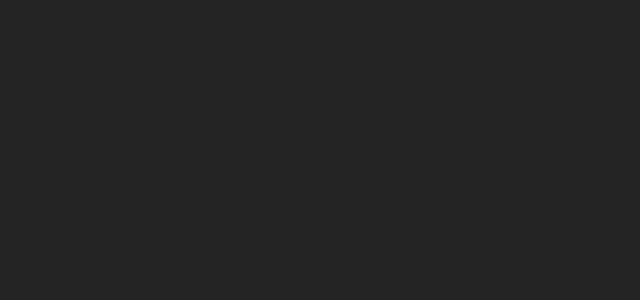
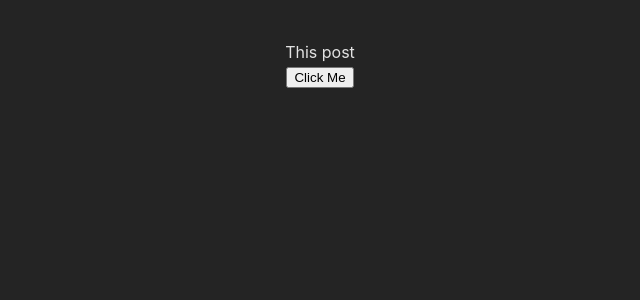
Before and after one commit to codebuster009/Feedback-UI, a React (Vite) app: page /post in a window 1280 px wide. Before the commit this address had no page. Shown: the top 300 px of the page, without its empty margins (320-960 px from the left). Built offline with nearby package versions, Linux system fonts and the light colour scheme.

Commit message:
useNavigate , Navigate

```diff
--- a/src/App.jsx
+++ b/src/App.jsx
@@ -62,7 +62,7 @@ function App() {
         />
         <Route path="/about" element={<About />} />
         <Route path="/" element={<Home />} />
-        <Route path="/post/:id/:name" element={<Post />} />
+        <Route path="/post" element={<Post />} />
       </Routes>
     </Router>
   );
--- a/src/components/Post.jsx
+++ b/src/components/Post.jsx
@@ -1,12 +1,22 @@
 import React from 'react'
-import { useParams } from 'react-router-dom'
+import { Navigate , useNavigate } from 'react-router-dom'
 
 const Post = () => {
-    const params = useParams()
+    const navigate = useNavigate()
+    const handleClick = () => {
+        navigate('/');
+      };
+    const status = 200
+    if(status === 404) {
+       return <Navigate to = '/notFound'/>
+    }
   return (
+    <>
     <div>
-    This post {params.id} of {params.name}
+    This post
     </div>
+    <button onClick={handleClick}>Click Me</button>
+    </>
   )
 }
 
```
